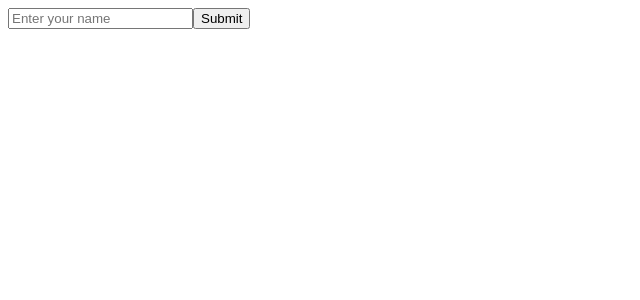
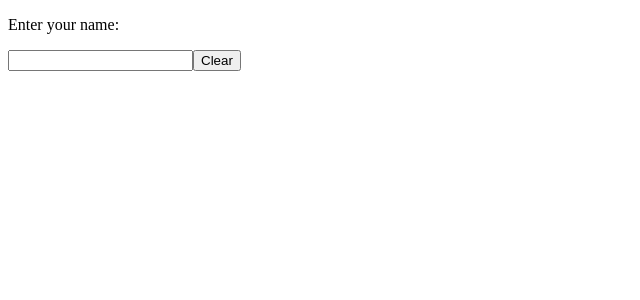
Before and after one commit to acciojob/personal-greeting-massyvipin, a React app: page / in a window 1280 px wide. Shown: the top 300 px of the page, without its empty margins (0-640 px from the left). Built offline with nearby package versions, Linux system fonts and the light colour scheme.

Commit message:
Update App.js

```diff
--- a/src/components/App.js
+++ b/src/components/App.js
@@ -1,46 +1,24 @@
-import React from 'react';
-import { useState } from "react";
+import React,{useState} from "react";
 import './../styles/App.css';
 
-const Greeting = () => {
-  // Initialize states for name input and greeting message
-  const [Name, setName] = useState('');
-  const [greeting, setGreeting] = useState('');
-
-  // Handle input change
-  const handleChange = (event) => {
-    setName(event.target.value);
-  };
-
-  // Handle submit button click
-  const handleSubmit = () => {
-    if (Name.trim() === '') {
-      setGreeting('Please enter your name.');
-    } else {
-      setGreeting(`Hello, ${Name}!`);
-    }
-  };
-
+const App = () => {
+  const [input,setInput] = useState('');
+  const onInput = (e)=>{
+      const {value} = e.target
+    setInput(value)
+  }
+  const onClear = ()=>{
+    setInput('')
+  }
   return (
     <div>
-      <input
-        type="text"
-        value={Name}
-        onChange={handleChange}
-        placeholder="Enter your name"
-      />
-      <button onClick={handleSubmit}>Submit</button>
-      <p>{greeting}</p>
+        {/* Do not remove the main div */}
+      <p>Enter your name:</p>
+    <input value={input} onChange={onInput} />
+    {!!input.length&&<p>Hello {input}!</p>}
+    <button onClick={onClear}>Clear</button>
     </div>
-  );
-};
+  )
+}
 
-const App = () => {
-  return (
-    <div>
-      <Greeting />
-    </div>
-  );
-};
-
-export default App;
+export default App
```
